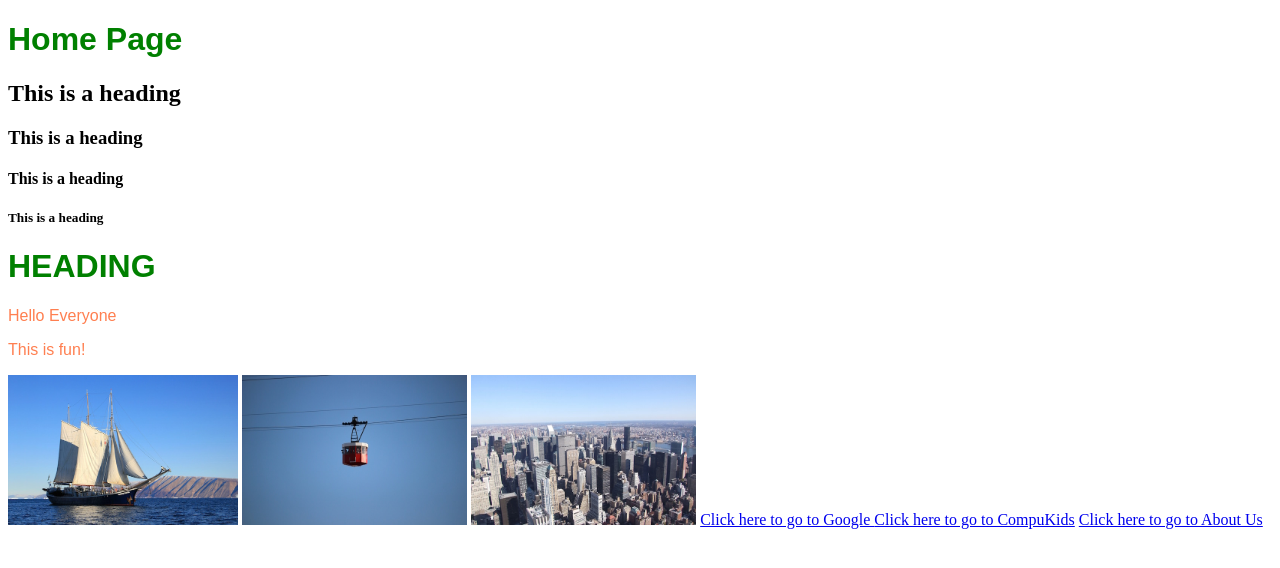
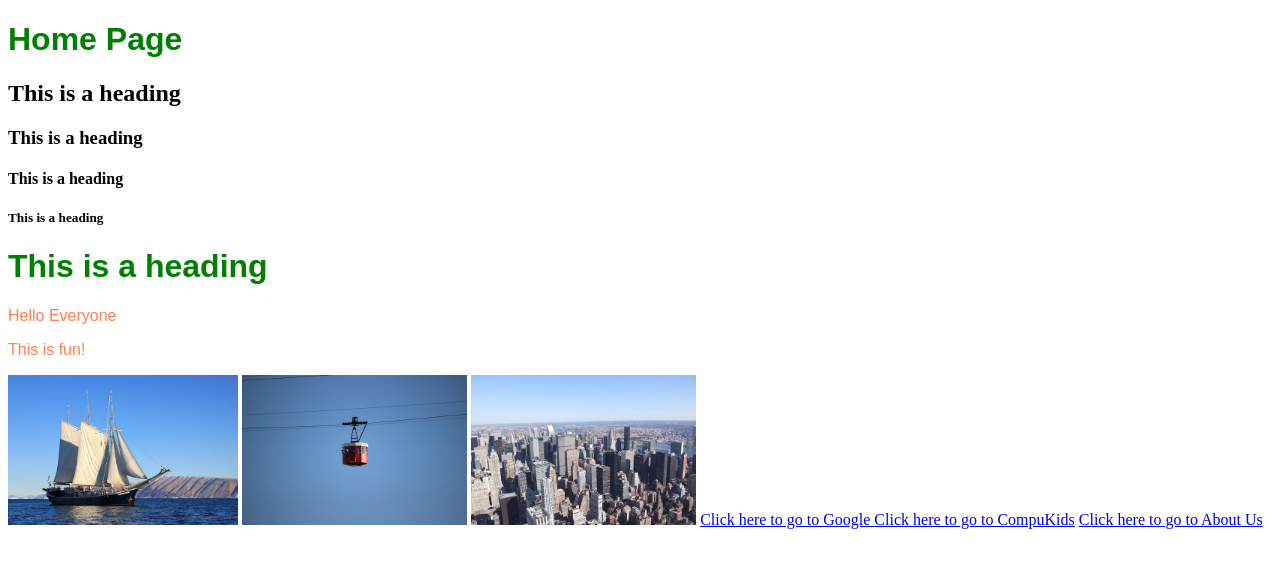
Before and after one commit to Zoey-Davids/CompuKids-Web, a plain HTML site: page index.html in a window 1280 px wide. Drawn offline with Linux system fonts and the light colour scheme.

Commit message:
Update index.html

```diff
--- a/index.html
+++ b/index.html
@@ -9,7 +9,7 @@
         <h3>This is a heading</h3>
         <h4>This is a heading</h4>
         <h5>This is a heading</h5>
-        <h1>HEADING</h1>
+        <h1>This is a heading</h1>
         <p>Hello Everyone</p>
         <p>This is fun!</p>
         <a href="boat.html"><img src="images/boat.jpg" height ="150"/></a>
```
